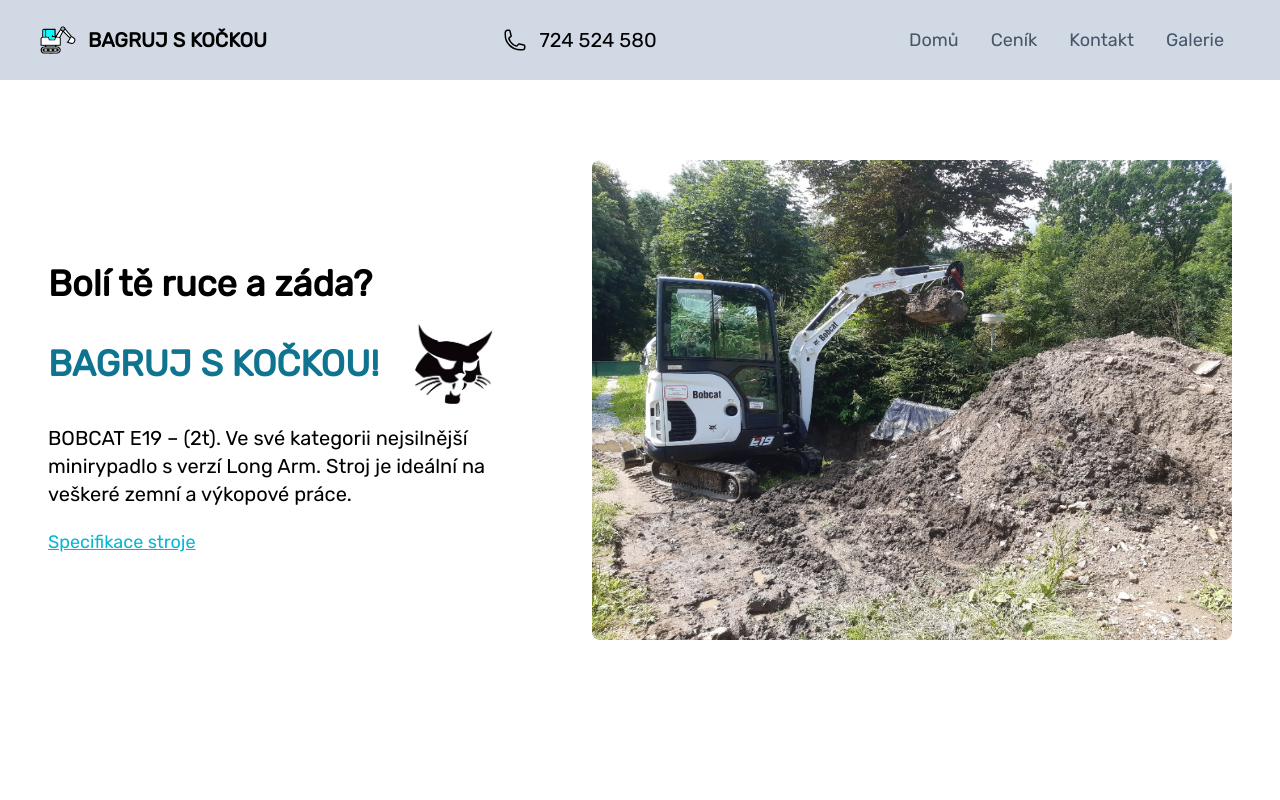
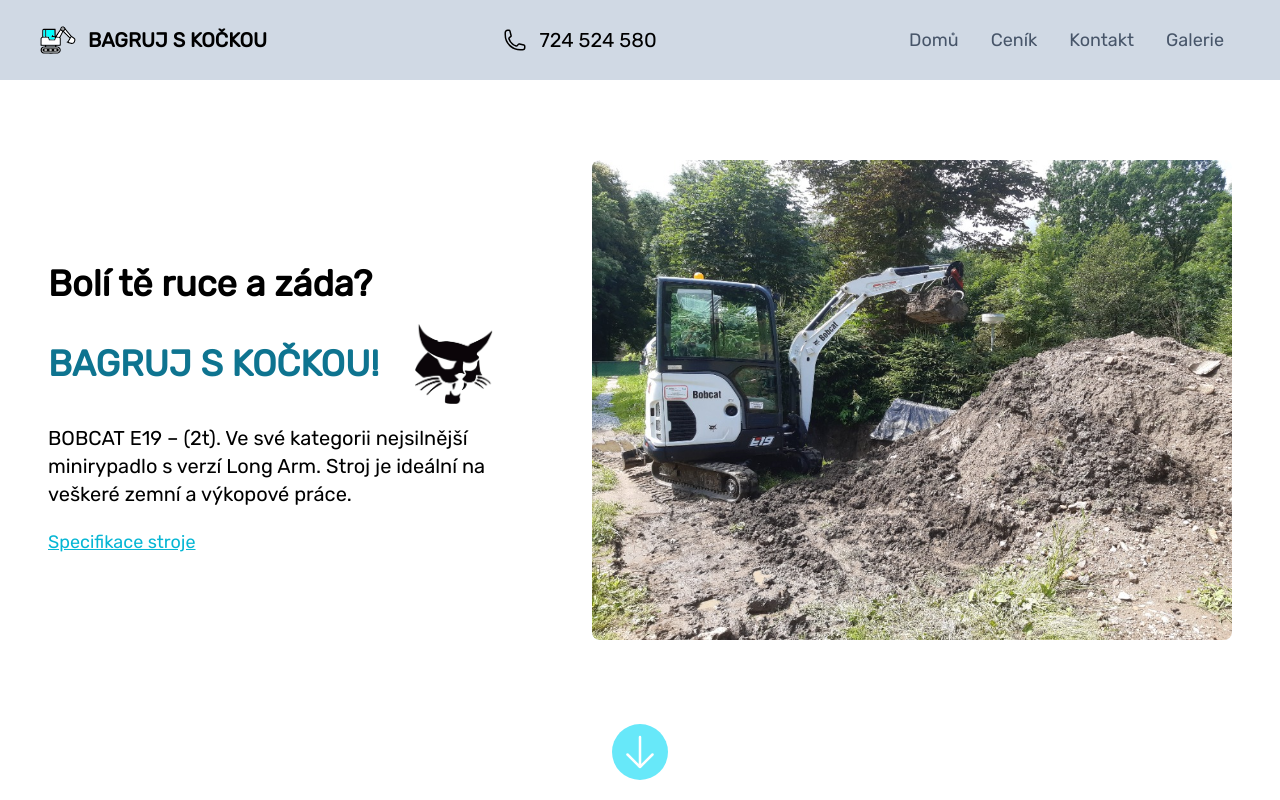
Before and after one commit to hex2w/pujcsibagr.cz, a Vue app: page /#galerie in a window 1280 px wide. Shown: the top 800 px of the page. Built offline with nearby package versions, Linux system fonts and the light colour scheme.

Commit message:
add landing page scroll btn

```diff
--- a/src/components/Contact.vue
+++ b/src/components/Contact.vue
@@ -4,11 +4,11 @@
     <path d="M0,160L120,149.3C240,139,480,117,720,128C960,139,1200,181,1320,202.7L1440,224L1440,0L1320,0C1200,0,960,0,720,0C480,0,240,0,120,0L0,0Z"></path>
 </svg>
 
-<section id="kontakt" class="min-h-screen">
+<section id="kontakt" class="">
 
-<div class="flex flex-col lg:flex-row-reverse gap-8 lg:gap-16 bg-gray-800 text-white min-h-screen">
+<div class="flex flex-col lg:flex-row-reverse gap-8 lg:gap-16 bg-gray-800 text-white">
 
-<div class="my-auto lg:pl-40 w-3/5 text-xl lg:text-2xl">
+<div class="my-auto pl-6 lg:pl-40 lg:w-3/5 text-xl lg:text-2xl">
     <h2 class="text-3xl lg:text-4xl font-semibold tracking-wide">Kontakt</h2>
 
     <p class="p-5">
@@ -38,7 +38,7 @@
     </p>
 </div>
 
-<iframe class="w-2/5 p-5" src="https://www.google.com/maps/embed?pb=!1m18!1m12!1m3!1d4818.035832290107!2d14.279010807780432!3d48.81905553267616!2m3!1f0!2f0!3f0!3m2!1i1024!2i768!4f13.1!3m3!1m2!1s0x47735dea2ab91cef%3A0xd1efa9f8751343d8!2sStar%C3%A9%20Dobrkovice%2015%2C%20381%2001%20K%C3%A1jov!5e0!3m2!1sen!2scz!4v1674331894948!5m2!1sen!2scz" allowfullscreen loading="lazy" referrerpolicy="no-referrer-when-downgrade"></iframe>
+<iframe class="lg:w-2/5 p-5 h-screen md:h-[80vh]" src="https://www.google.com/maps/embed?pb=!1m18!1m12!1m3!1d4818.035832290107!2d14.279010807780432!3d48.81905553267616!2m3!1f0!2f0!3f0!3m2!1i1024!2i768!4f13.1!3m3!1m2!1s0x47735dea2ab91cef%3A0xd1efa9f8751343d8!2sStar%C3%A9%20Dobrkovice%2015%2C%20381%2001%20K%C3%A1jov!5e0!3m2!1sen!2scz!4v1674331894948!5m2!1sen!2scz" allowfullscreen loading="lazy" referrerpolicy="no-referrer-when-downgrade"></iframe>
 
 </div>
 
--- a/src/components/Landing.vue
+++ b/src/components/Landing.vue
@@ -30,6 +30,14 @@
         </a>
     </div>
     <img class="lg:w-1/2 md:my-10 md:mx-12 lg:my-auto lg:rounded-lg object-cover object-left" :src="bagr3Url" alt="Bagr">
+
+    <div class="w-full absolute bottom-0 hidden md:flex">
+        <a href="/#bobcat-e19" class="transition-all hover:scale-125 hover:bg-cyan-400 mx-auto p-2 rounded-full bg-cyan-300 mb-5">
+            <svg xmlns="http://www.w3.org/2000/svg" viewBox="0 0 24 24" stroke-width="1.5" stroke="currentColor" class="w-10 h-10 stroke-white">
+                <path stroke-linecap="round" stroke-linejoin="round" d="M19.5 13.5L12 21m0 0l-7.5-7.5M12 21V3" />
+            </svg>
+        </a>
+    </div>
 </div>
 
 </Transition>
@@ -37,7 +45,7 @@
 <div>
     <svg class="bg-gray-800 fill-white" xmlns="http://www.w3.org/2000/svg" viewBox="0 0 1440 240"><path d="M0,192L120,181.3C240,171,480,149,720,154.7C960,160,1200,192,1320,208L1440,224L1440,0L1320,0C1200,0,960,0,720,0C480,0,240,0,120,0L0,0Z"></path></svg>
 
-    <div class="bg-gray-800 text-white pt-24 lg:pt-34">
+    <div id="bobcat-e19" class="bg-gray-800 text-white pt-24 lg:pt-34">
 
     <div class="mx-auto max-w-7xl px-6 lg:px-8">
 
--- a/src/components/Nav.vue
+++ b/src/components/Nav.vue
@@ -43,7 +43,7 @@
             <svg class="w-6 h-6" aria-hidden="true" viewBox="0 0 20 20" xmlns="http://www.w3.org/2000/svg"><path fill-rule="evenodd" d="M3 5a1 1 0 011-1h12a1 1 0 110 2H4a1 1 0 01-1-1zM3 10a1 1 0 011-1h12a1 1 0 110 2H4a1 1 0 01-1-1zM3 15a1 1 0 011-1h12a1 1 0 110 2H4a1 1 0 01-1-1z" clip-rule="evenodd"></path></svg>
         </button>
         <div :class="[ open ? 'block' : 'hidden', 'w-full md:block md:w-auto' ]">
-        <ul class="flex flex-col p-4 mt-4 border border-gray-100 rounded-lg bg-gray-50 md:flex-row md:space-x-8 md:mt-0 md:text-lg md:font-medium md:border-0 md:bg-transparent">
+        <ul class="flex flex-col space-y-2 md:space-y-0 p-4 mt-4 border border-gray-100 rounded-lg bg-gray-50 md:flex-row md:space-x-8 md:mt-0 md:text-lg md:font-medium md:border-0 md:bg-transparent">
             <li v-for="route in routes">
                 <a :href="route.path" class="block py-2 pl-3 pr-4 text-white bg-slate-600 rounded md:bg-transparent md:p-0 md:text-slate-600">{{ route.name }}</a>
             </li>
```
